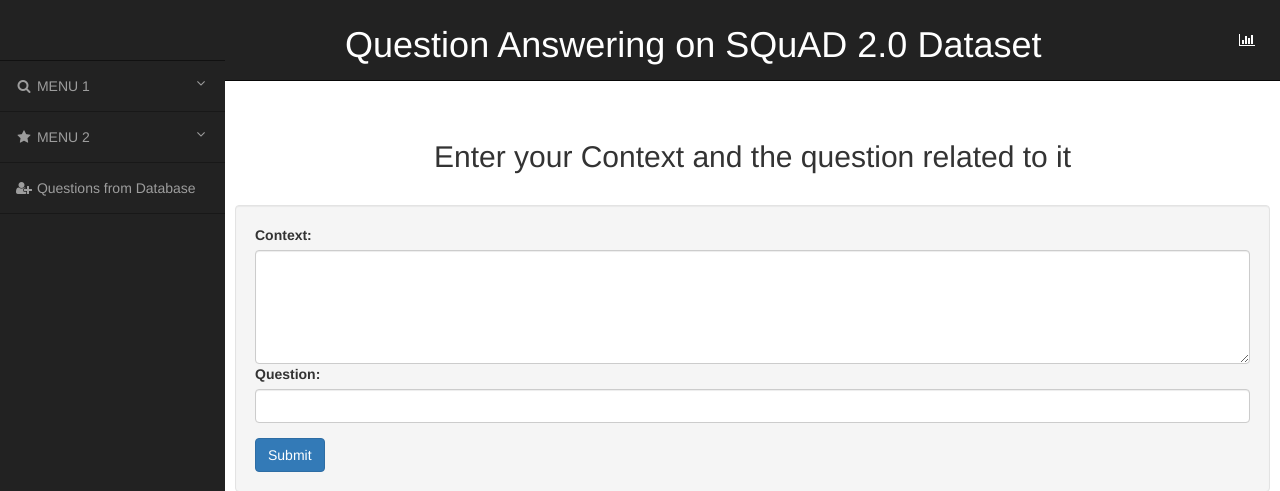
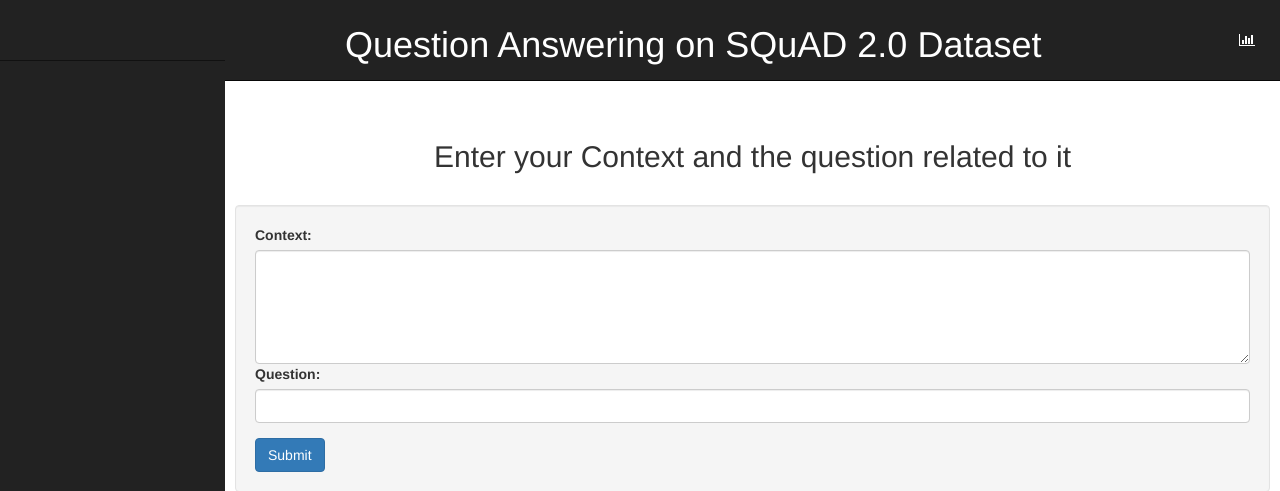
Before and after one commit to Najq/QA_NLP_app, a Flask app: page / in a window 1280 px wide. Shown: the top 491 px of the page. Run offline with Flask 2, Linux system fonts and the light colour scheme; some libraries are stand-ins or nearby versions.

Commit message:
Changes to the html

```diff
--- a/app/templates/home.html
+++ b/app/templates/home.html
@@ -61,25 +61,6 @@
         <!-- Sidebar Menu Items - These collapse to the responsive navigation menu on small screens -->
         <div class="collapse navbar-collapse navbar-ex1-collapse">
             <ul class="nav navbar-nav side-nav">
-                <li>
-                    <a href="#" data-toggle="collapse" data-target="#submenu-1"><i class="fa fa-fw fa-search"></i> MENU 1 <i class="fa fa-fw fa-angle-down pull-right"></i></a>
-                    <ul id="submenu-1" class="collapse">
-                        <li><a href="#"><i class="fa fa-angle-double-right"></i> SUBMENU 1.1</a></li>
-                        <li><a href="#"><i class="fa fa-angle-double-right"></i> SUBMENU 1.2</a></li>
-                        <li><a href="#"><i class="fa fa-angle-double-right"></i> SUBMENU 1.3</a></li>
-                    </ul>
-                </li>
-                <li>
-                    <a href="#" data-toggle="collapse" data-target="#submenu-2"><i class="fa fa-fw fa-star"></i>  MENU 2 <i class="fa fa-fw fa-angle-down pull-right"></i></a>
-                    <ul id="submenu-2" class="collapse">
-                        <li><a href="#"><i class="fa fa-angle-double-right"></i> SUBMENU 2.1</a></li>
-                        <li><a href="#"><i class="fa fa-angle-double-right"></i> SUBMENU 2.2</a></li>
-                        <li><a href="#"><i class="fa fa-angle-double-right"></i> SUBMENU 2.3</a></li>
-                    </ul>
-                </li>
-                <li>
-                    <a href="investigaciones/favoritas"><i class="fa fa-fw fa-user-plus"></i>  Questions from Database</a>
-                </li>
             </ul>
         </div>
         <!-- /.navbar-collapse -->
```
Also changed, not shown: requirements.txt (+47 -78 lines).
